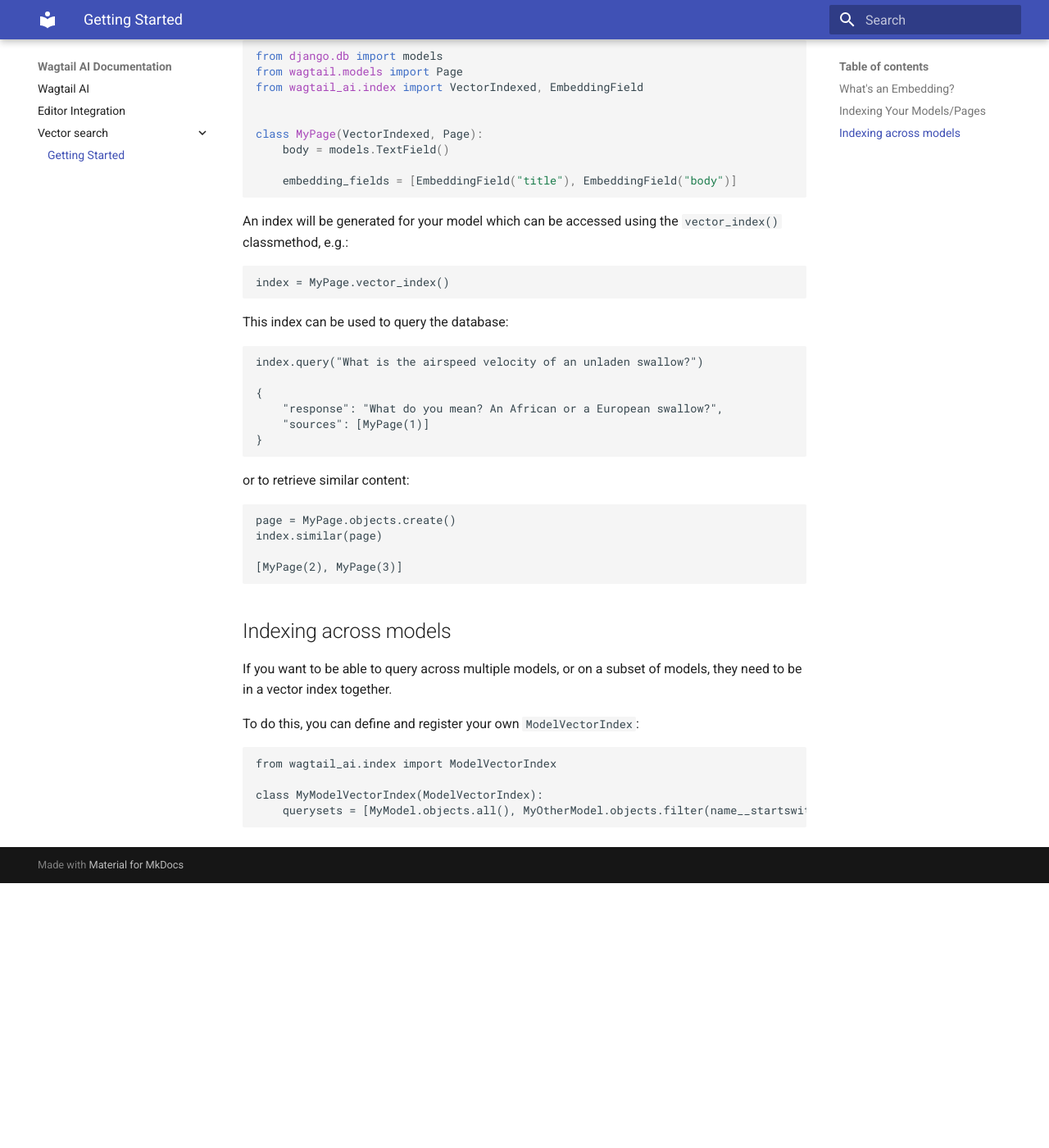
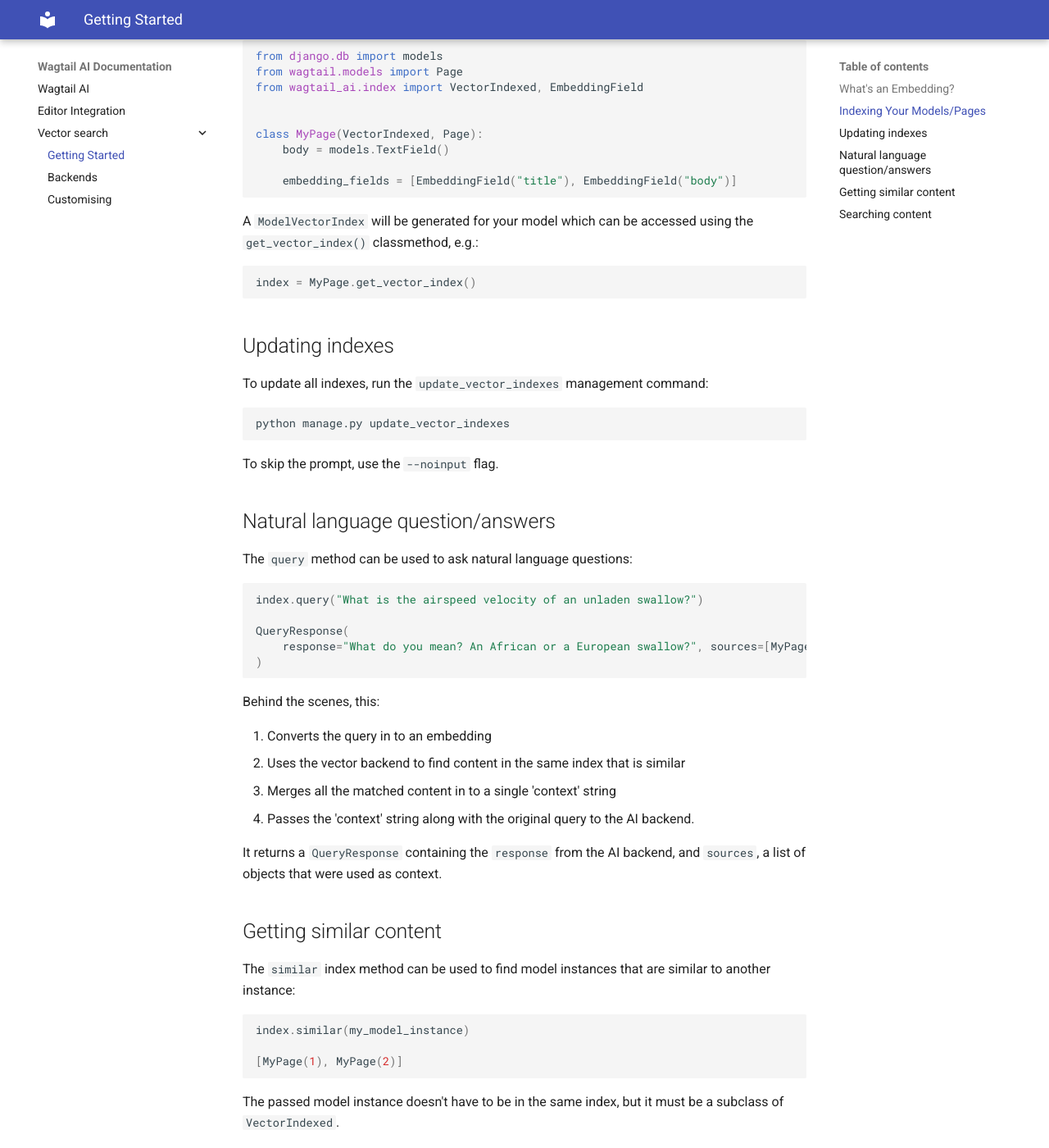
Before and after one commit to wagtail/wagtail-ai, an MkDocs documentation site: the page built from docs/vector-search/getting-started.md, in a window 1280 px wide and 1400 px high, scrolled down 836 px. Shown: the whole window at 82% size. Built offline with MkDocs 1.6.1 and Material for MkDocs 9.7.7, drawn with Linux system fonts in a browser that asks for light colours; before the commit the page ends 1913 px from its top, so only the background shows below that; some of the changed text lies outside the part shown.

Commit message:
Docs changes

````diff
--- a/docs/vector-search/getting-started.md
+++ b/docs/vector-search/getting-started.md
@@ -1,13 +1,13 @@
 # Getting Started
 
-Wagtail AI's vector search feature combines integrations with AI 'embedding' APIs and vector databases to give you the tools to perform advanced AI-powered querying across your content.
+Wagtail AI's vector search feature combines integrations with AI 'embedding' APIs and vector databases to provide tools to perform advanced AI-powered querying across content.
 
 To do this;
 
-* You set up the models/pages you want to be searchable
-* Wagtail AI splits the content of those pages into chunks and fetches embeddings from your configured AI backend.
-* It then stores all those embeddings in your configured vector database.
-* When querying, your query is converted to an embedding and, using the vector database, is compared to the embeddings for all your existing content.
+* You set up models/pages to be searchable.
+* Wagtail AI splits the content of those pages into chunks and fetches embeddings from the configured AI backend.
+* It then stores all those embeddings in the configured vector database.
+* When querying, the query is converted to an embedding and, using the vector database, is compared to the embeddings for all your existing content.
 
 ## What's an Embedding?
 An embedding is a big list (vector) of floating point numbers that represent your content in some way. Models like OpenAI's `ada-002` can take content and turn it in to a list of numbers such that content that is similar will have a similar list of numbers.
@@ -29,41 +29,70 @@
     embedding_fields = [EmbeddingField("title"), EmbeddingField("body")]
 ```
 
-An index will be generated for your model which can be accessed using the `vector_index()` classmethod, e.g.:
+A `ModelVectorIndex` will be generated for your model which can be accessed using the `get_vector_index()` classmethod, e.g.:
+
+```python
+index = MyPage.get_vector_index()
+```
+
+## Updating indexes
+
+To update all indexes, run the `update_vector_indexes` management command:
 
 ```
-index = MyPage.vector_index()
+python manage.py update_vector_indexes
 ```
 
-This index can be used to query the database:
+To skip the prompt, use the `--noinput` flag.
 
-```
+## Natural language question/answers
+
+The `query` method can be used to ask natural language questions:
+
+```python
 index.query("What is the airspeed velocity of an unladen swallow?")
 
-{
-    "response": "What do you mean? An African or a European swallow?",
-    "sources": [MyPage(1)]
-}
+QueryResponse(
+    response="What do you mean? An African or a European swallow?", sources=[MyPage(1)]
+)
 ```
 
-or to retrieve similar content:
+Behind the scenes, this:
 
-```
-page = MyPage.objects.create()
-index.similar(page)
+1. Converts the query in to an embedding
+2. Uses the vector backend to find content in the same index that is similar
+3. Merges all the matched content in to a single 'context' string
+4. Passes the 'context' string along with the original query to the AI backend.
 
-[MyPage(2), MyPage(3)]
+It returns a `QueryResponse` containing the `response` from the AI backend, and `sources`,
+a list of objects that were used as context.
+
+## Getting similar content
+
+The `similar` index method can be used to find model instances that are similar to another instance:
+
+```python
+index.similar(my_model_instance)
+
+[MyPage(1), MyPage(2)]
 ```
 
+The passed model instance doesn't have to be in the same index, but it must be a subclass of `VectorIndexed`.
 
-## Indexing across models
-If you want to be able to query across multiple models, or on a subset of models, they need to be in a vector index together.
+This works by:
 
-To do this, you can define and register your own `ModelVectorIndex`:
+1. Generating (or retrieving existing) embeddings for the instance
+2. Using the vector database to find matching embeddings
+3. Returning the original model instances that were used to generate these matching embeddings
 
+## Searching content
+
+The `search` index method can be used to use natural language to search content in the index.
+
+```python
+index.search("Bring me a shrubbery")
+
+[MyPage(1), MyPage(2)]
 ```
-from wagtail_ai.index import ModelVectorIndex
 
-class MyModelVectorIndex(ModelVectorIndex):
-    querysets = [MyModel.objects.all(), MyOtherModel.objects.filter(name__startswith="AI: ")]
-```
+This is similar to querying content, but it only returns content matches without a natural language response.
--- a/mkdocs.yml
+++ b/mkdocs.yml
@@ -10,3 +10,6 @@
   - pymdownx.inlinehilite
   - pymdownx.snippets
   - pymdownx.superfences
+
+plugins:
+  - awesome-pages
--- a/pyproject.toml
+++ b/pyproject.toml
@@ -37,6 +37,9 @@
     "tiktoken>=0.3.0"
 ]
 [project.optional-dependencies]
+numpy = [
+    "numpy>=1.24.2",
+]
 testing = [
     "dj-database-url==1.2.0",
     "pre-commit>=2.21.0",
@@ -47,7 +50,8 @@
 ]
 docs = [
     "mkdocs>=1.4.2",
-    "mkdocs-material>=9.1.3"
+    "mkdocs-material>=9.1.3",
+    "mkdocs-awesome-pages-plugin>=2.8.0"
 ]
 
 [project.urls]
````
Also changed, not shown: docs/vector-search/backends.md (added, +45 -0 lines), docs/vector-search/customising.md (added, +43 -0 lines), docs/vector-search/.pages (added).
